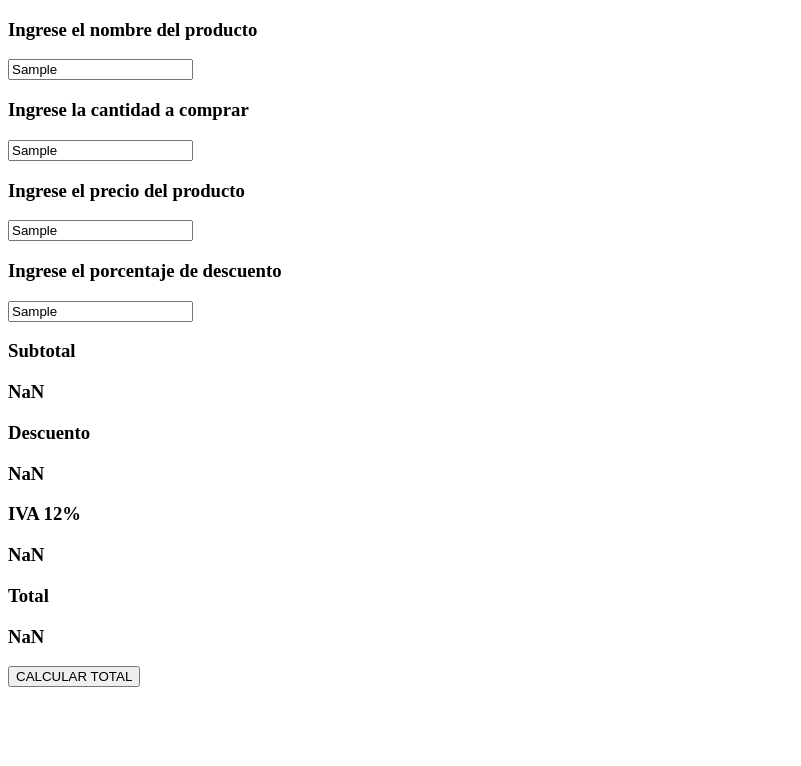
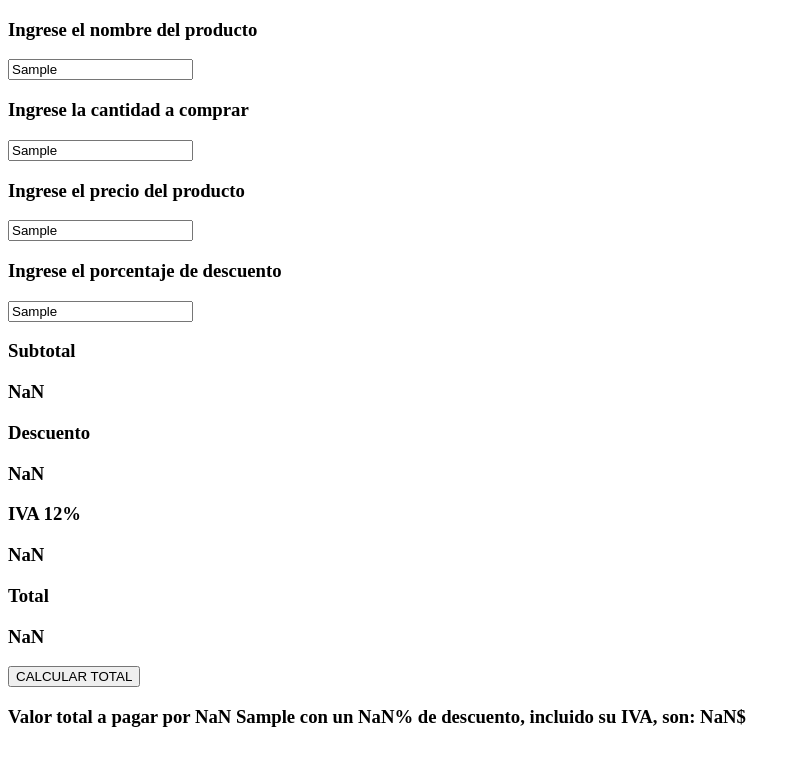
Before and after one commit to DanilsMIT/KrakeDev, a plain HTML site: page puntoDeVenta_v4-COMPLETADO/puntoDeVenta.html in a window 1280 px wide. Both pictures are taken after typing "Sample", "Sample", "Sample", "Sample" into the empty fields and a click on the button "CALCULAR TOTAL". Shown: the whole page, without its empty margins (0-801 px from the left). Drawn offline with Linux system fonts and the light colour scheme.

Commit message:
v5 Reto27, resumen agregado, funcionando.

```diff
--- a/puntoDeVenta_v4-COMPLETADO/puntoDeVenta.html
+++ b/puntoDeVenta_v4-COMPLETADO/puntoDeVenta.html
@@ -24,6 +24,8 @@
         <h3 id="lblTotal">0.0</h3>
 
         <input type="button" value="CALCULAR TOTAL" onclick="calcularValorTotal()"/>
+        <h3 id="lblResumen"></h3>
+
 
     </body>
 </html>
--- a/puntoDeVenta_v4-COMPLETADO/puntoDeVenta.js
+++ b/puntoDeVenta_v4-COMPLETADO/puntoDeVenta.js
@@ -111,6 +111,9 @@ calcularValorTotal = function () {
             Valor a pagar por 20 cerveza corona con 10% de descuento: USD 48.75
         Si funciona, hacer un commit
     */
+    let resumen=("Valor total a pagar por "+cantidad+" "+nombreProducto+" con un "+porcentajeDescuento+"%"+" de descuento, incluido su IVA, son: "+valorTotal+"$")
+    mostrarTexto("lblResumen",resumen)
+
 
 }
 limpiar = function () {
```
